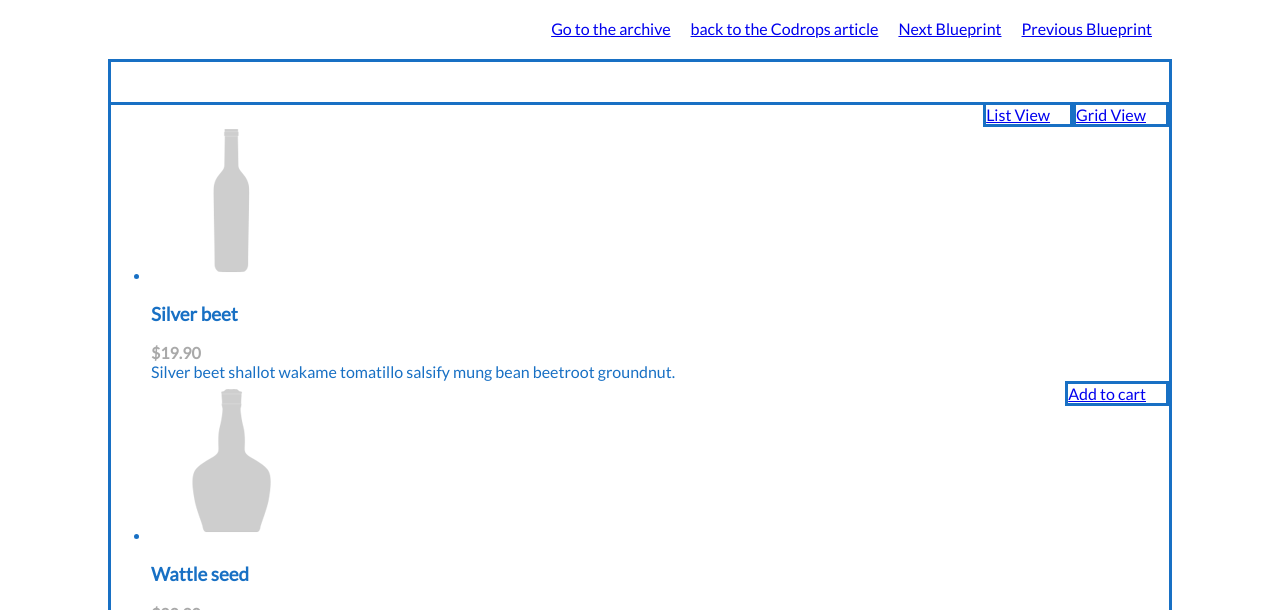
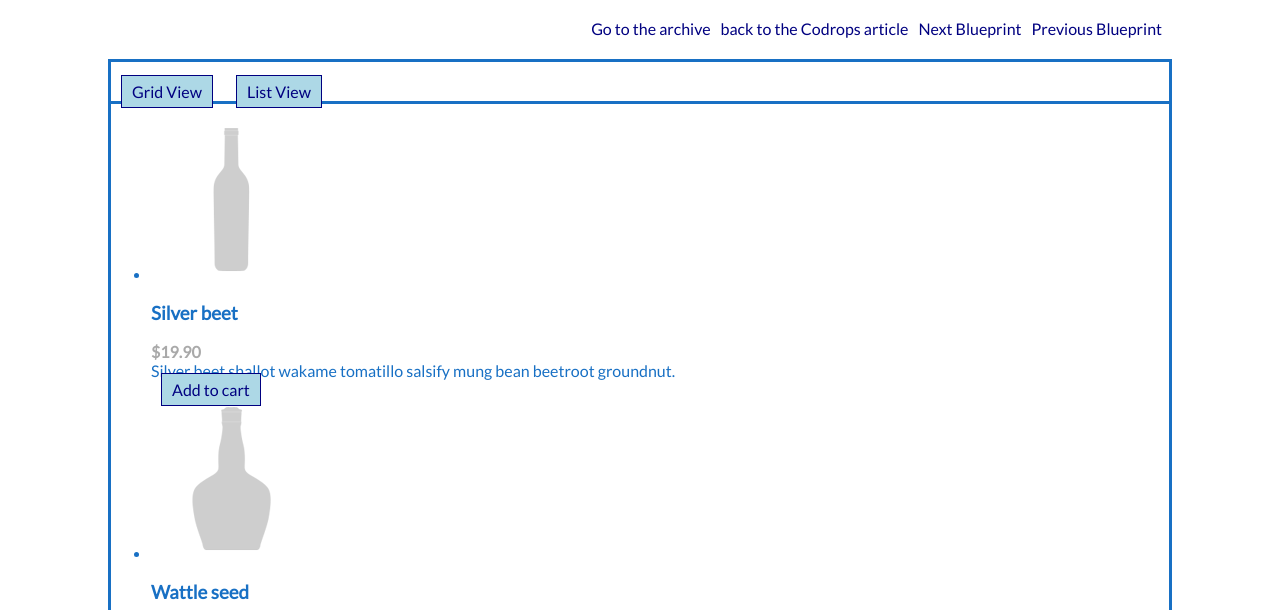
Before and after one commit to kmattiko/TIY-Assignments, a plain HTML site: page ViewModeSwitch/index.html in a window 1280 px wide. Shown: the part 190-800 px from the top of the page. Drawn offline with nearby package versions, Linux system fonts and the light colour scheme.

Commit message:
adding style to my css for ViewModeSwitch

```diff
--- a/ViewModeSwitch/css/styles.css
+++ b/ViewModeSwitch/css/styles.css
@@ -13,16 +13,26 @@ body {
 
 .bp-icon, .cbp-vm-icon {
   float: right;
-  padding-right: 20px;
+  padding-right: 10px;
 }
 
 .cbp-vm-icon {
-  border: 3px solid #1870C4;
+  border: 1px solid navy;
+  background-color: lightblue;
+  padding: 6px 10px 6px 10px;
+  margin: 6px 10px 6px 10px;
+  text-align: center;
+  float: inherit;
+}
+
+a {
+  color: navy;
+  text-decoration: none;
 }
 
 .main {
   border: 3px solid #1870C4;
-  padding-top: 40px;
+  padding: 20px 0 20px 0;
 }
 
 .cbp-vm-options {
```
